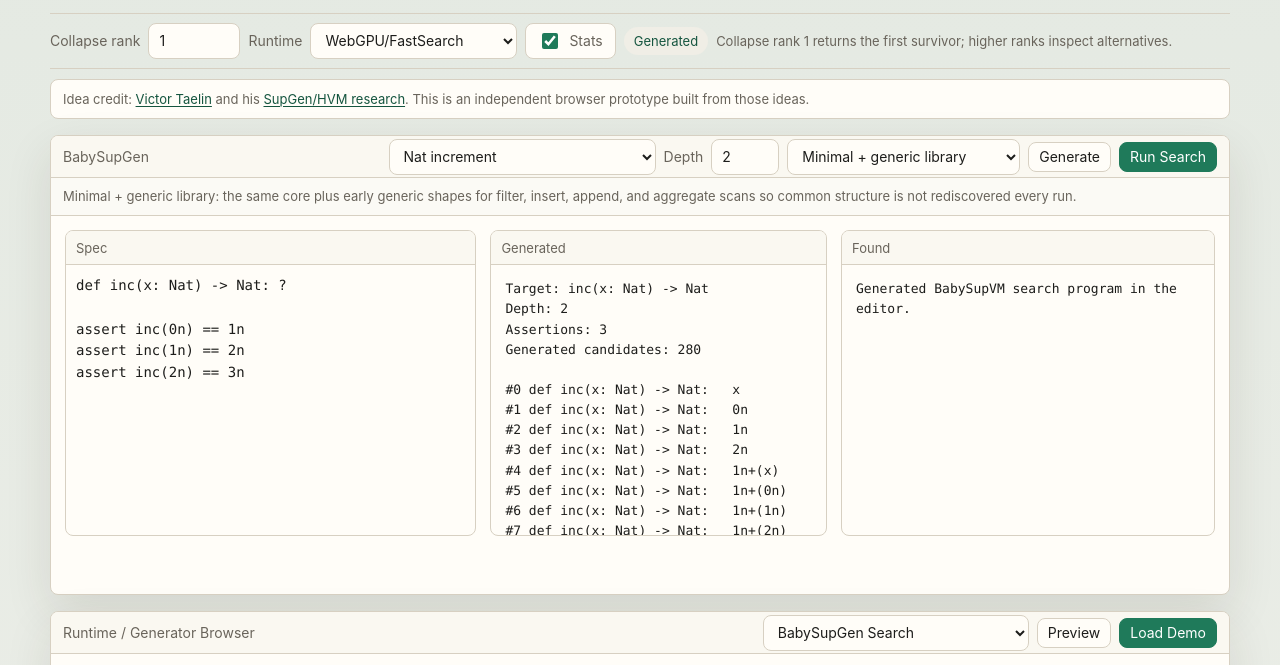
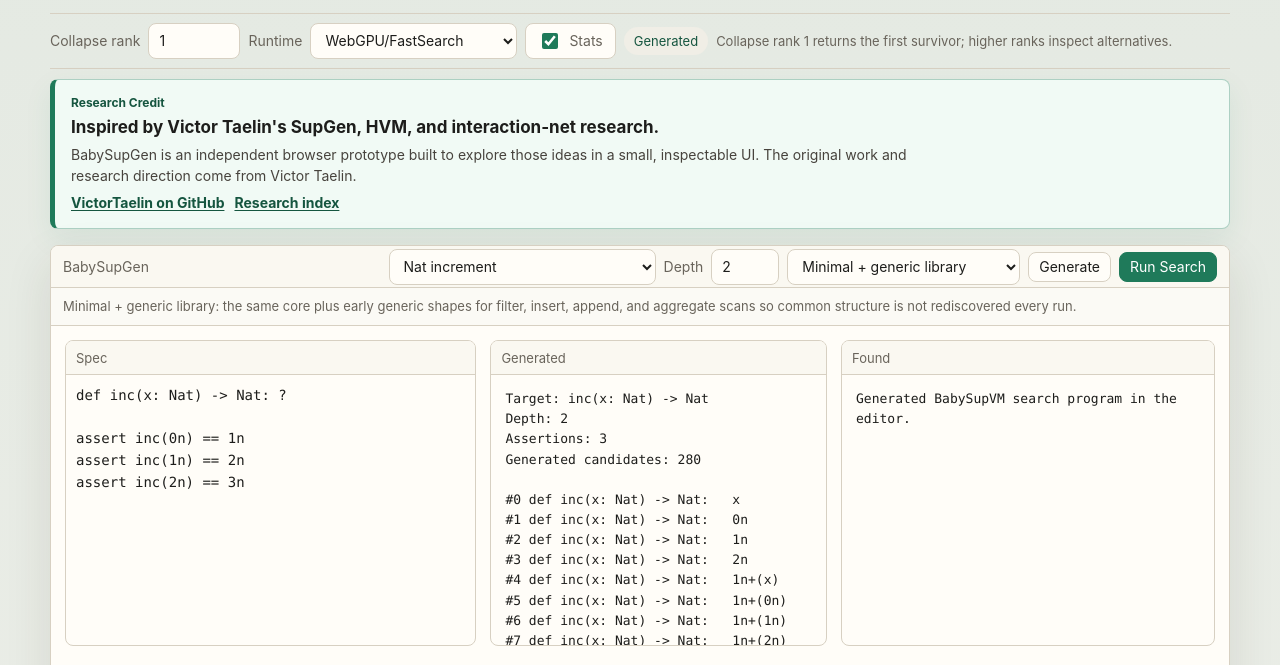
Before and after one commit to nbardy/BabySupGen, a website with bundled scripts: page public/index.html in a window 1280 px wide. Shown: the part 78-743 px from the top of the page. Built offline with nearby package versions, Linux system fonts and the light colour scheme.

Commit message:
Highlight Victor Taelin research credit

```diff
--- a/public/index.html
+++ b/public/index.html
@@ -49,12 +49,17 @@
         <span class="control-note">Collapse rank 1 returns the first survivor; higher ranks inspect alternatives.</span>
       </section>
 
-      <aside class="credit-note">
-        Idea credit:
-        <a href="https://github.com/VictorTaelin" target="_blank" rel="noreferrer">Victor Taelin</a>
-        and his
-        <a href="https://github.com/VictorTaelin#research" target="_blank" rel="noreferrer">SupGen/HVM research</a>.
-        This is an independent browser prototype built from those ideas.
+      <aside class="credit-note" aria-label="Research attribution">
+        <div class="credit-kicker">Research Credit</div>
+        <div class="credit-title">Inspired by Victor Taelin's SupGen, HVM, and interaction-net research.</div>
+        <p>
+          BabySupGen is an independent browser prototype built to explore those ideas in a small, inspectable UI.
+          The original work and research direction come from Victor Taelin.
+        </p>
+        <div class="credit-links">
+          <a href="https://github.com/VictorTaelin" target="_blank" rel="noreferrer">VictorTaelin on GitHub</a>
+          <a href="https://github.com/VictorTaelin#research" target="_blank" rel="noreferrer">Research index</a>
+        </div>
       </aside>
 
       <section class="pane tiny-pane" aria-label="BabySupGen">
--- a/public/styles.css
+++ b/public/styles.css
@@ -121,20 +121,49 @@ p {
 }
 
 .credit-note {
-  display: block;
-  border: 1px solid var(--line);
+  display: grid;
+  gap: 6px;
+  border: 1px solid rgba(31, 122, 90, 0.32);
+  border-left: 5px solid var(--accent);
   border-radius: 8px;
-  background: var(--panel);
-  color: var(--muted);
-  font-size: 13px;
-  line-height: 1.45;
-  padding: 10px 12px;
+  background: #f1faf5;
+  color: var(--ink);
+  font-size: 14px;
+  line-height: 1.48;
+  padding: 14px 16px 15px;
   margin-bottom: 16px;
+  box-shadow: 0 10px 28px rgba(31, 122, 90, 0.08);
+}
+
+.credit-kicker {
+  color: var(--accent-dark);
+  font-size: 12px;
+  font-weight: 700;
+}
+
+.credit-title {
+  max-width: 760px;
+  font-size: 17px;
+  font-weight: 750;
+  line-height: 1.28;
+}
+
+.credit-note p {
+  max-width: 840px;
+  margin: 0;
+  color: #47433d;
+}
+
+.credit-links {
+  display: flex;
+  flex-wrap: wrap;
+  gap: 10px;
 }
 
 .credit-note a,
 .docs a {
   color: var(--accent-dark);
+  font-weight: 650;
   text-decoration-thickness: 1px;
   text-underline-offset: 2px;
 }
```
